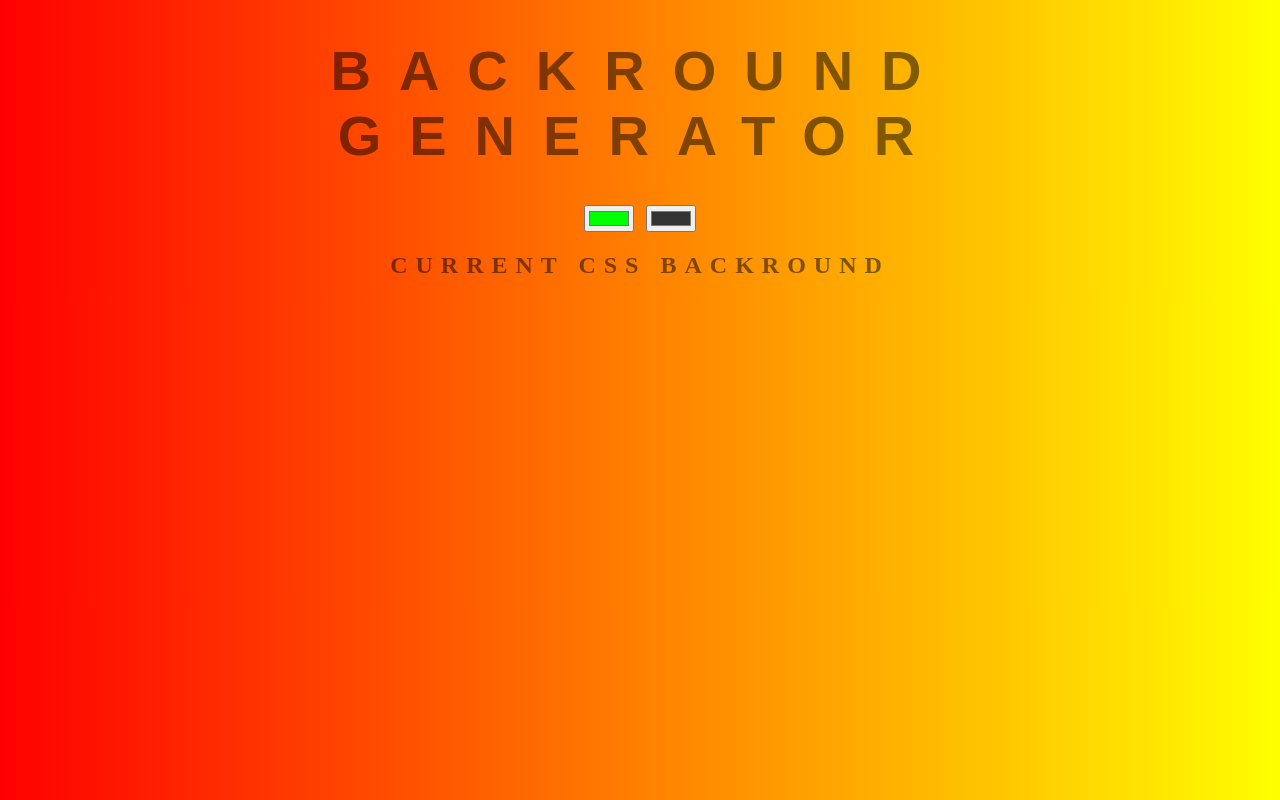
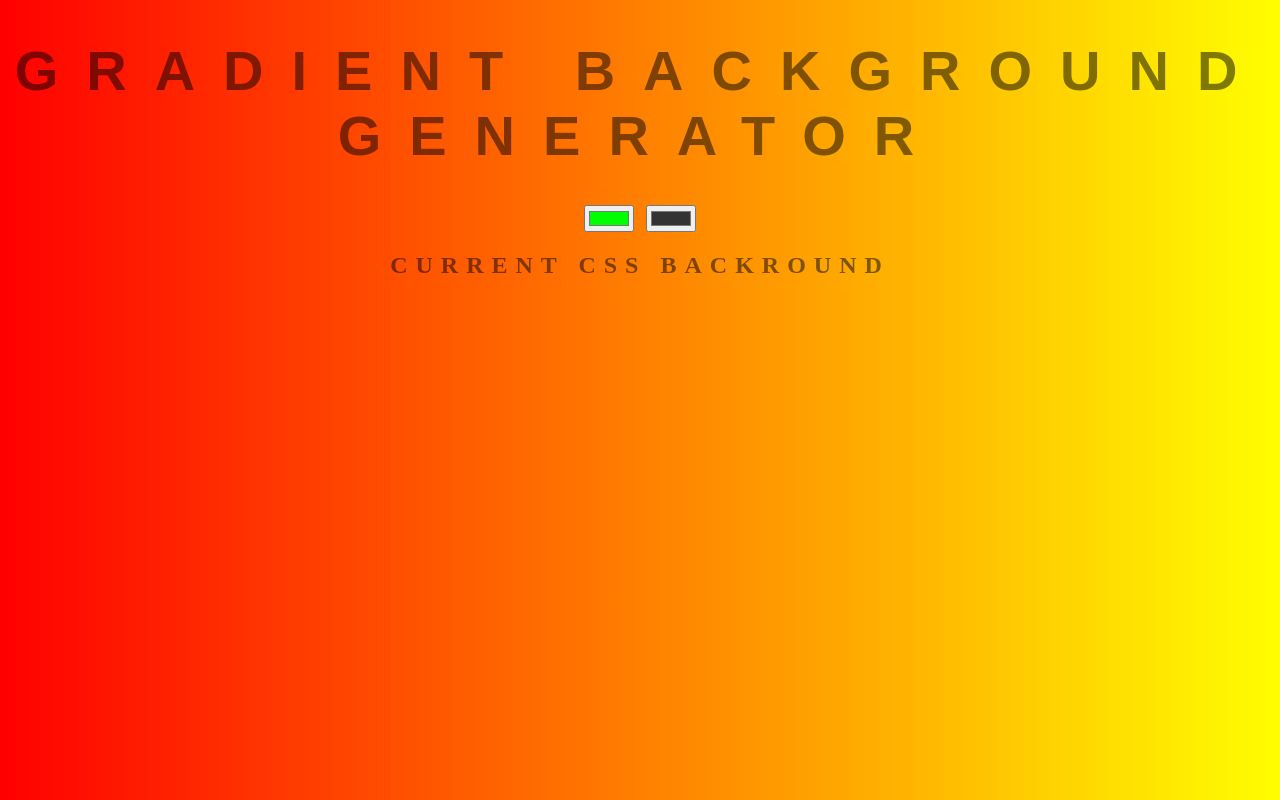
Before and after one commit to cpmays/background-generator, a plain HTML site: page index.html in a window 1280 px wide. Drawn offline with Linux system fonts and the light colour scheme.

Commit message:
Changing Title.

```diff
--- a/index.html
+++ b/index.html
@@ -7,7 +7,7 @@
     <link rel="stylesheet" href="style.css" />
   </head>
   <body id="body">
-    <h1>Backround Generator</h1>
+    <h1>Gradient Background Generator</h1>
     <input class="color1" type="color" name="color1" value="#00ff00" />
     <input class="color2" type="color" name="color2" value="#333333" />
     <h2>Current CSS Backround</h2>
```
